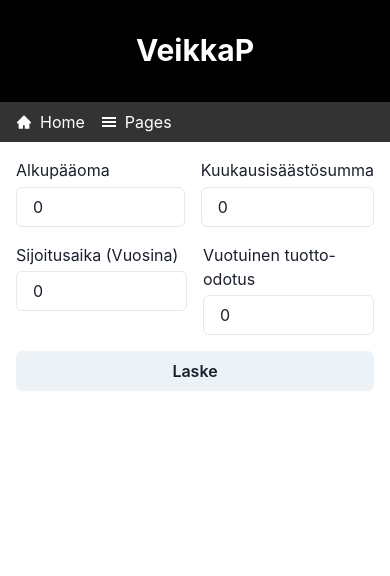
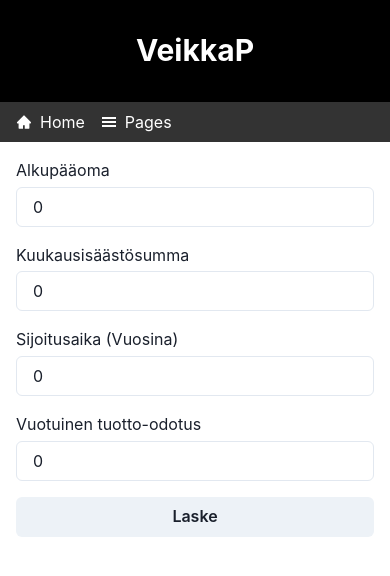
Before and after one commit to Iiigorriii/reactnettisivut, a Next.js app: page /sijoituslaskuri in a window 390 px wide. Shown: the top 576 px of the page. Built offline with nearby package versions, Linux system fonts and the light colour scheme.

Commit message:
More responsive Sijoituslaskuri

```diff
--- a/styles/Sijoituslaskuri.module.css
+++ b/styles/Sijoituslaskuri.module.css
@@ -4,6 +4,13 @@
   gap: 1rem;
   max-width: 500px;
 }
+
+@media only screen and (max-width: 400px) {
+  .laskuriRivi {
+    flex-direction: column;
+  }
+}
+
 
 .laskuriRivi {
   display: flex;
```
